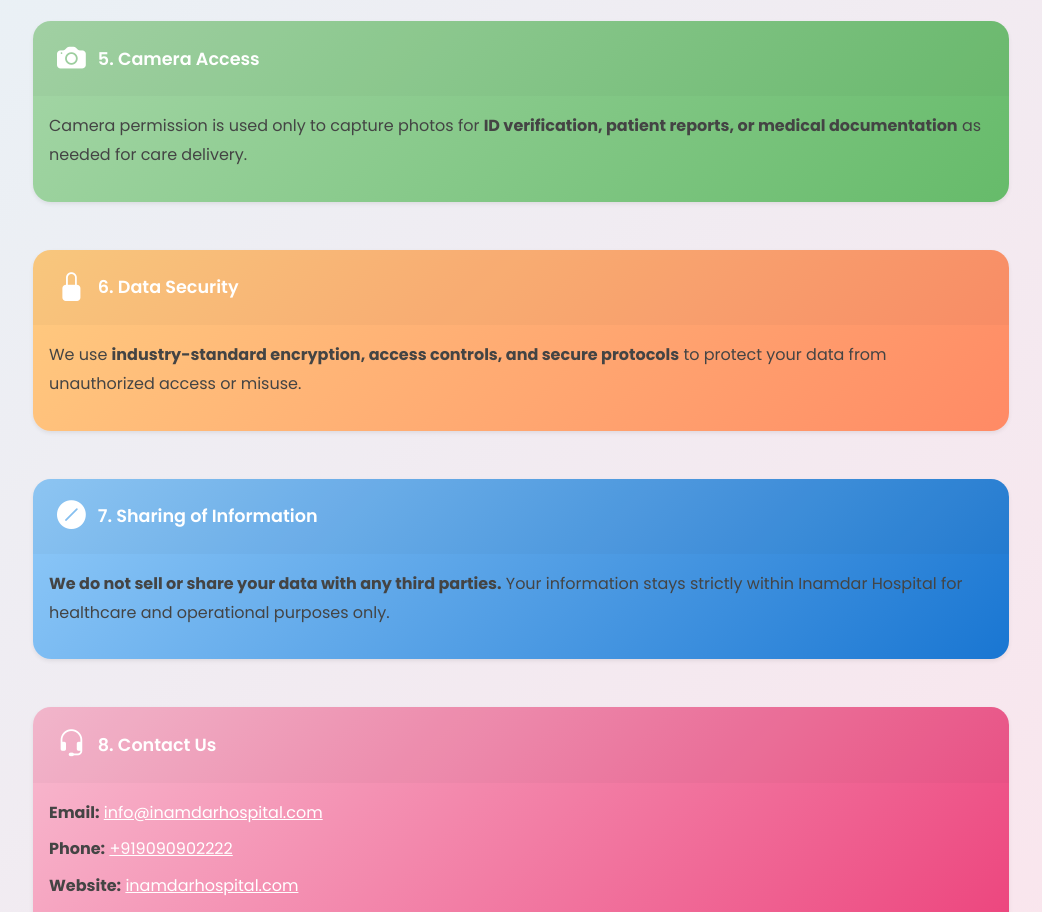
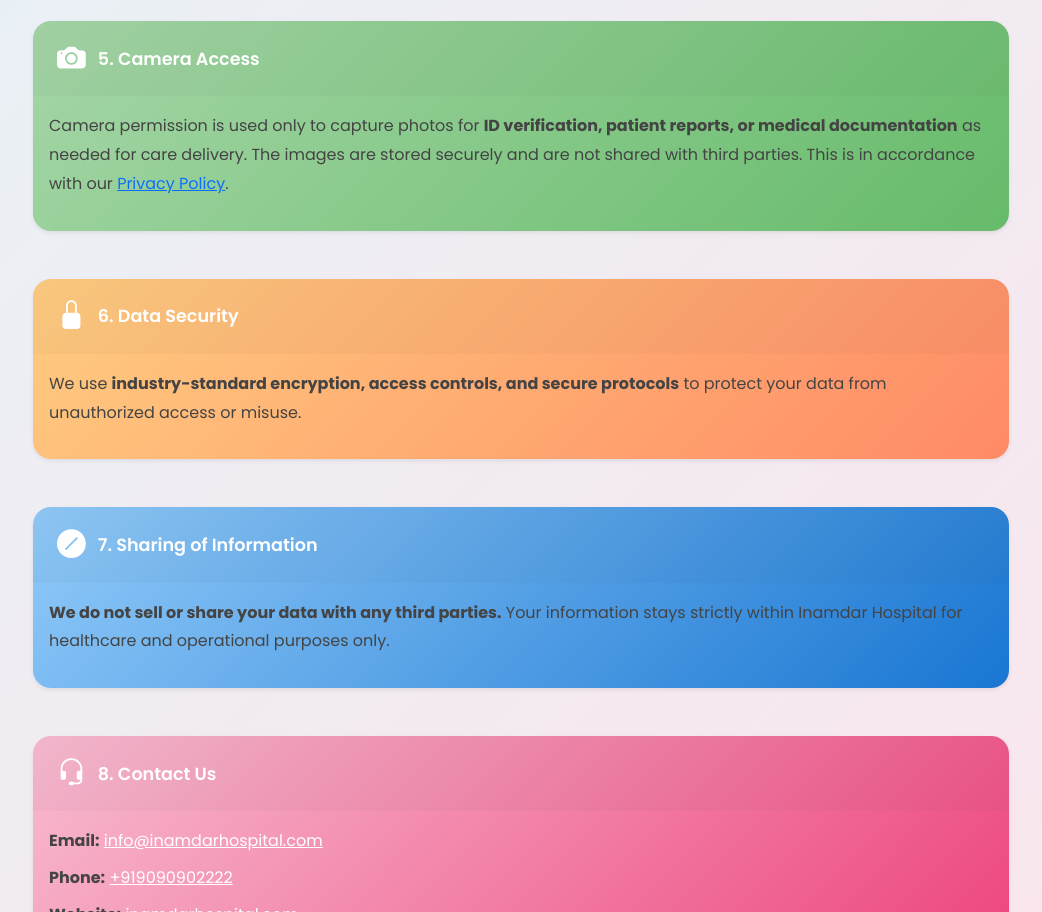
Before and after one commit to rshaikh161995/homecare-privacy-policy, a plain HTML site: page index.html in a window 1280 px wide. Shown: the part 1090-2002 px from the top of the page, without its empty margins (119-1161 px from the left). Drawn offline with nearby package versions, Linux system fonts and the light colour scheme.

Commit message:
Enhance Camera Access section with privacy details
Added additional information about image storage and privacy policy.

Signed-off-by: Rizwan Shaikh <80809606+rshaikh161995@users.noreply.github.com>

```diff
--- a/index.html
+++ b/index.html
@@ -185,6 +185,8 @@
     <div class="card-body">
       <p>
         Camera permission is used only to capture photos for <strong>ID verification, patient reports, or medical documentation</strong> as needed for care delivery.
+        The images are stored securely and are not shared with third parties. This is in accordance with our
+        <a href="YOUR_PRIVACY_POLICY_URL" target="_blank">Privacy Policy</a>.
       </p>
     </div>
   </div>
```
Lines whose indentation alone changed are shown as unchanged.
